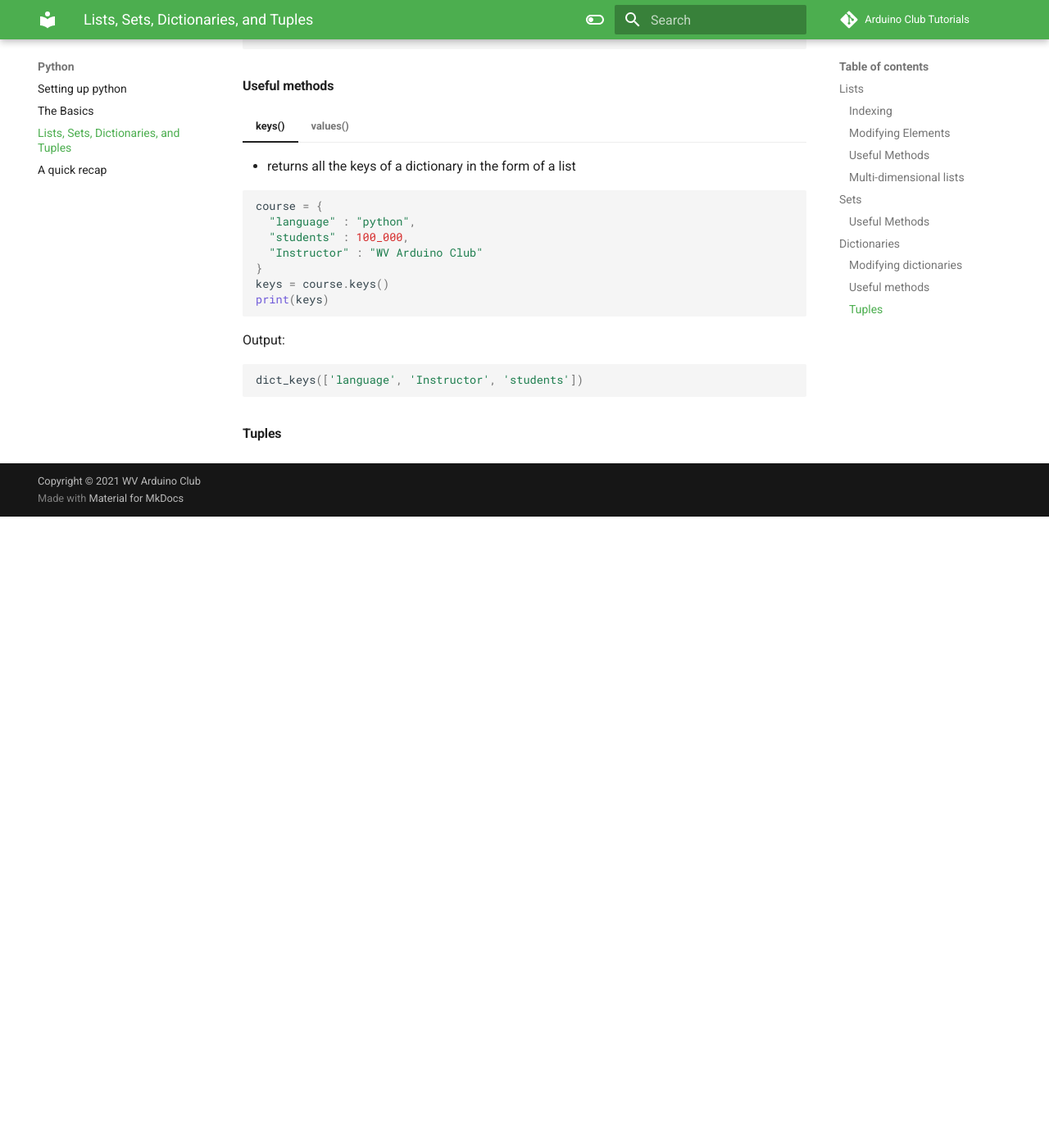
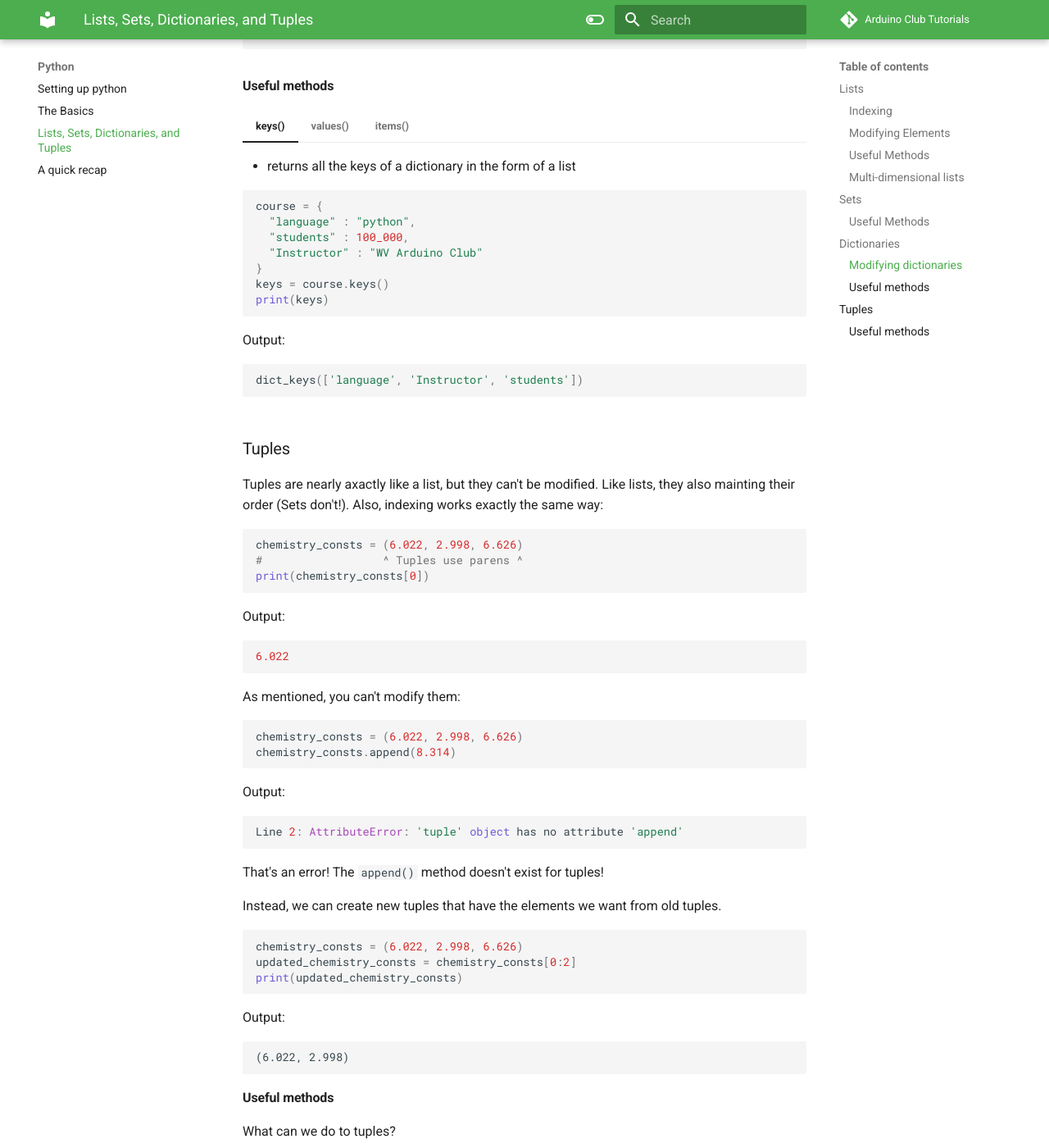
Before and after one commit to WVarduinoclub/tutorials, an MkDocs documentation site: the page built from docs/python-tutorials/lesson2.md, in a window 1280 px wide and 1400 px high, scrolled down 5535 px. Shown: the whole window at 82% size. Built offline with MkDocs 1.6.1 and Material for MkDocs 9.7.7, drawn with Linux system fonts in a browser that asks for light colours; comment, search, counter and statistics services are not loaded; before the commit the page ends 6165 px from its top, so only the background shows below that; some of the changed text lies outside the part shown.

Commit message:
finished lesson2

````diff
--- a/docs/python-tutorials/lesson2.md
+++ b/docs/python-tutorials/lesson2.md
@@ -358,4 +358,94 @@
     dict_values(['python', 'WV Arduino Club', 100000])
     ```
 
-#### Tuples
+=== "items()"
+
+    - returns the items of the dictionary as a list
+
+    You can use a for loop to access the list as such:
+
+    ``` python
+    course = {
+      "language" : "python",
+      "Instructor" : "WV Arduino Club"
+    }
+    for key, values in course.items():
+      print(f"The course {key} is {value}")
+    ```
+    Output:
+    ``` python
+    The course Instructor is WV Arduino Club
+    The course language is python
+    ```
+
+### Tuples
+
+Tuples are nearly axactly like a list, but they can't be modified. Like lists, they also mainting their order (Sets don't!).
+Also, indexing works exactly the same way:
+
+```python
+chemistry_consts = (6.022, 2.998, 6.626)
+#                  ^ Tuples use parens ^
+print(chemistry_consts[0])
+```
+Output:
+```python
+6.022
+```
+
+As mentioned, you can't modify them:
+```python
+chemistry_consts = (6.022, 2.998, 6.626)
+chemistry_consts.append(8.314)
+```
+Output:
+```python
+Line 2: AttributeError: 'tuple' object has no attribute 'append'
+```
+That's an error! The ```append()``` method doesn't exist for tuples!
+
+Instead, we can create new tuples that have the elements we want from old tuples.
+
+```python
+chemistry_consts = (6.022, 2.998, 6.626)
+updated_chemistry_consts = chemistry_consts[0:2]
+print(updated_chemistry_consts)
+```
+Output:
+```
+(6.022, 2.998)
+```
+
+#### Useful methods
+
+What can we do to tuples?
+
+=== "count()"
+
+    - returns number of times a value is in a certain tuple
+
+    ``` python
+    chemistry_consts = (6.022, 2.998, 6.626, 2.998)
+    print(chemistry_consts.count(2.998))
+    print(chemistry_consts.count(6.022))
+    ```
+    Output:
+    ``` python
+    2
+    1
+    ```
+
+=== "index()"
+
+    - returns index of a the first instance of a certain item in the tuple
+
+    ``` python
+    chemistry_consts = (6.022, 2.998, 6.626, 2.998)
+    print(chemistry_consts.index(2.998))
+    print(chemistry_consts.index(6.022))
+    ```
+    Output:
+    ``` python
+    1
+    0
+    ```
````
